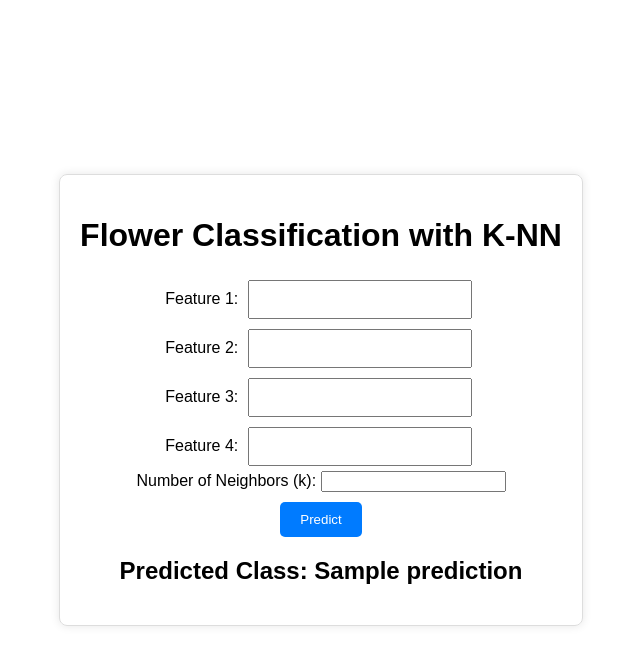
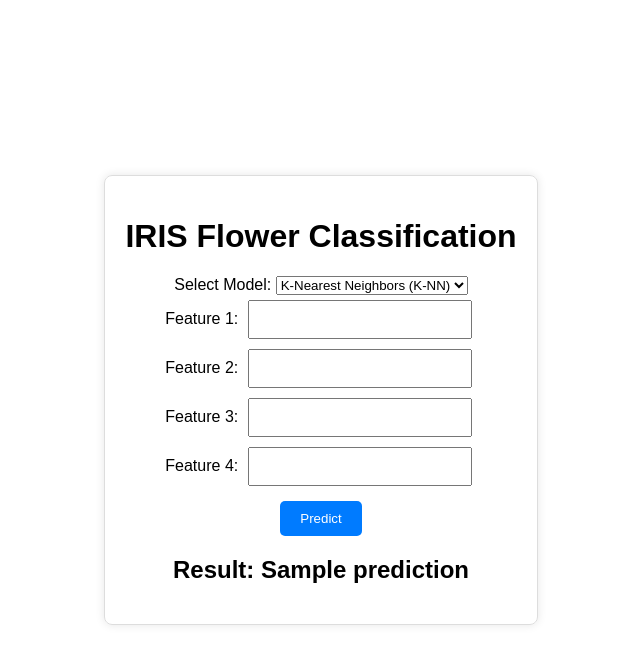
Before and after one commit to Chilee24/Iris-Classify-model, a Flask app: template templates/index.html in a window 1280 px wide. Shown: the top 665 px of the page, without its empty margins (319-959 px from the left). Run offline with Flask 3, Linux system fonts and the light colour scheme; the template is opened without the code that fills it: most values are stand-ins (such as "Sample title", 1, 10 or a date in 2020).

Commit message:
finish Linear

```diff
--- a/app.py
+++ b/app.py
@@ -1,13 +1,22 @@
 import flask
 import torch
+import torch.nn as nn
 import sklearn.datasets as datasets
-from sklearn.model_selection import train_test_split
 
 app = flask.Flask(__name__)
 
 
 def eculid_distance(x, y):
-    return torch.sqrt(torch.sum((x-y)**2, dim = 1))
+    return torch.sqrt(torch.sum((x-y)**2, dim=1))
+
+
+class Linear(nn.Module):
+    def __init__(self, in_features, out_features):
+        super(Linear, self).__init__()
+        self.lin = nn.Linear(in_features, out_features)
+
+    def forward(self, x):
+        return self.lin(x)
 
 
 class KNN:
@@ -18,19 +27,20 @@ class KNN:
         predictions = []
         for i in range(x_test.shape[0]):
             dist = eculid_distance(x_train, x_test[i])
-            k_neighbors = y_train[torch.topk(dist, self.k, largest = False).indices]
+            k_neighbors = y_train[torch.topk(dist, self.k, largest=False).indices]
             y_pred = torch.mode(k_neighbors).values.item()
             predictions.append(y_pred)
         return torch.tensor(predictions)
 
+# Tải tập dữ liệu Iris
 iris = datasets.load_iris()
 x = iris.data
 y = iris.target
-mean = x.mean(axis = 0)
-std = x.std(axis = 0)
+mean = x.mean(axis=0)
+std = x.std(axis=0)
 x = (x - mean) / std
-X_train = torch.tensor(x, dtype = torch.float)
-Y_train = torch.tensor(y, dtype = torch.long)
+X_train = torch.tensor(x, dtype=torch.float)
+Y_train = torch.tensor(y, dtype=torch.long)
 
 @app.route('/')
 def index():
@@ -39,15 +49,25 @@ def index():
 @app.route('/predict', methods=['POST'])
 def predict():
     data = flask.request.form.to_dict()
+    model = data['model']
+    prediction = None
     features = [float(data[f'feature{i}']) for i in range(4)]
     x_test = torch.tensor([features], dtype=torch.float32)
-    k = int(data['k'])
 
-    knn = KNN(k)
+    if model == 'knn':
+        knn = KNN(3)
+        y_pred = knn.predict(X_train, Y_train, x_test)
+        prediction = int(y_pred.item())
 
-    y_pred = knn.predict(X_train, Y_train, x_test)
-    prediction = int(y_pred.item())
-    return flask.render_template('index.html', prediction = prediction)
+    elif model == 'linear':
+        linear_model = Linear(4, 3)
+        linear_model.load_state_dict(torch.load('linear_model.pth'))
+        linear_model.eval()
+        with torch.no_grad():
+            y_pred = linear_model(x_test)
+        prediction = torch.argmax(y_pred, dim=1).item()
+
+    return flask.render_template('index.html', prediction=prediction)
 
 if __name__ == '__main__':
-    app.run(debug = True)
+    app.run(debug=True)
--- a/templates/index.html
+++ b/templates/index.html
@@ -3,13 +3,20 @@
 <head>
     <meta charset="UTF-8">
     <meta name="viewport" content="width=device-width, initial-scale=1.0">
-    <title>Flower Classification with K-NN</title>
+    <title>Flower Classification and Prediction with Flask</title>
     <link rel="stylesheet" href="{{ url_for('static', filename='styles.css') }}">
 </head>
 <body>
     <div class="container">
-        <h1>Flower Classification with K-NN</h1>
+        <h1>IRIS Flower Classification</h1>
         <form action="/predict" method="post">
+            <label for="model">Select Model:</label>
+            <select id="model" name="model" onchange="toggleModelOptions()">
+                <option value="knn">K-Nearest Neighbors (K-NN)</option>
+                <option value="linear">Linear Regression</option>
+            </select><br>
+
+            <div id="input-fields">
                 <label for="feature0">Feature 1:</label>
                 <input type="text" id="feature0" name="feature0" required><br>
 
@@ -21,16 +28,34 @@
 
                 <label for="feature3">Feature 4:</label>
                 <input type="text" id="feature3" name="feature3" required><br>
-
-            <label for="k">Number of Neighbors (k):</label>
-            <input type="number" id="k" name="k" min="1" required><br>
+            </div>
 
             <input type="submit" value="Predict">
         </form>
 
         {% if prediction is not none %}
-            <h2>Predicted Class: {{ prediction }}</h2>
+            <h2>Result: {{ prediction }}</h2>
         {% endif %}
     </div>
+
+    <script>
+        function toggleModelOptions() {
+            const model = document.getElementById('model').value;
+            const inputFields = document.getElementById('input-fields');
+            const linearMessage = document.getElementById('linear-message');
+
+            if (model === 'knn' || model === 'linear') {
+                inputFields.style.display = 'block';
+            }
+
+            if (model === 'linear') {
+                linearMessage.style.display = 'block';
+            } else {
+                linearMessage.style.display = 'none';
+            }
+        }
+
+        toggleModelOptions();
+    </script>
 </body>
 </html>
```
Also changed, not shown: 1 other file. Lines whose indentation alone changed are shown as unchanged.
